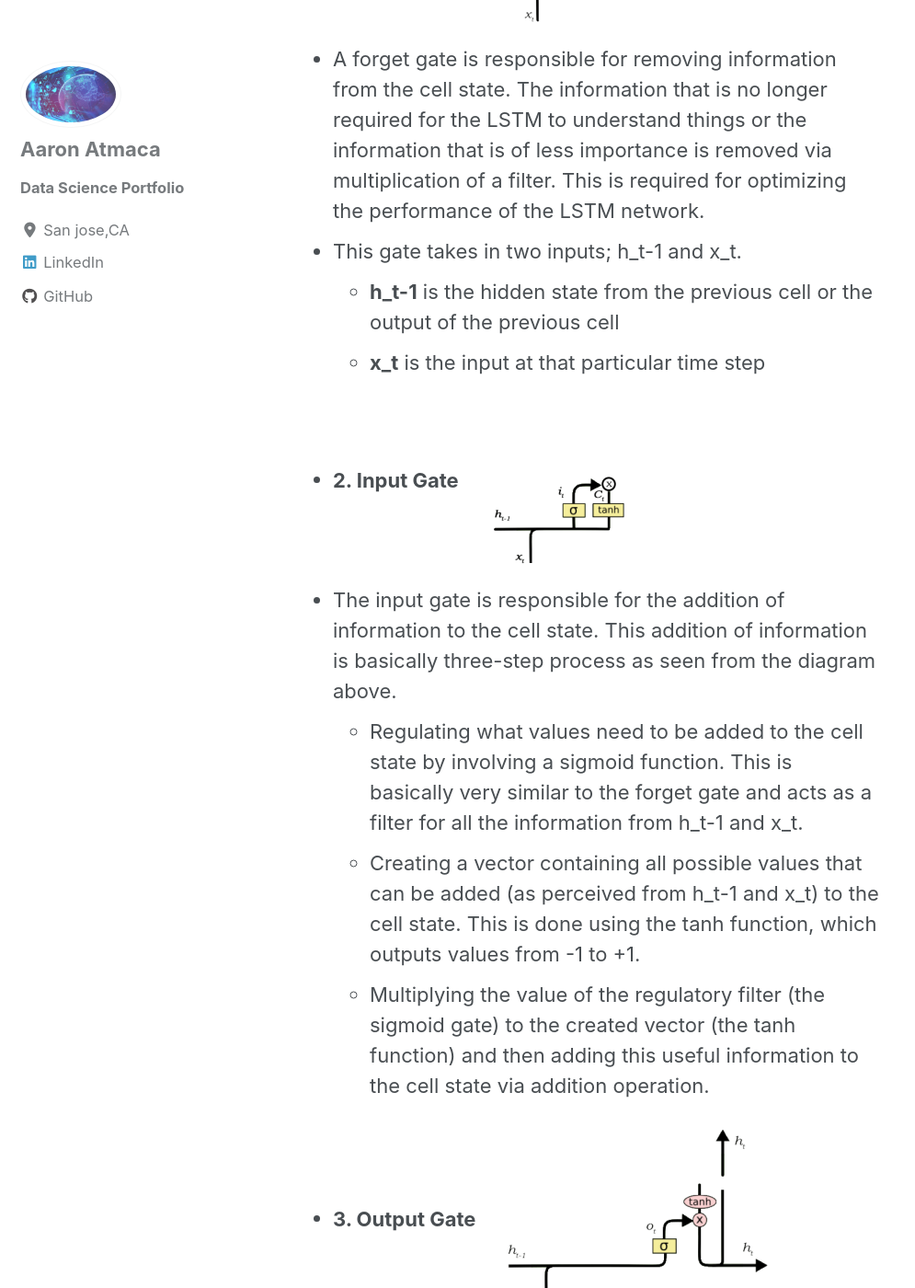
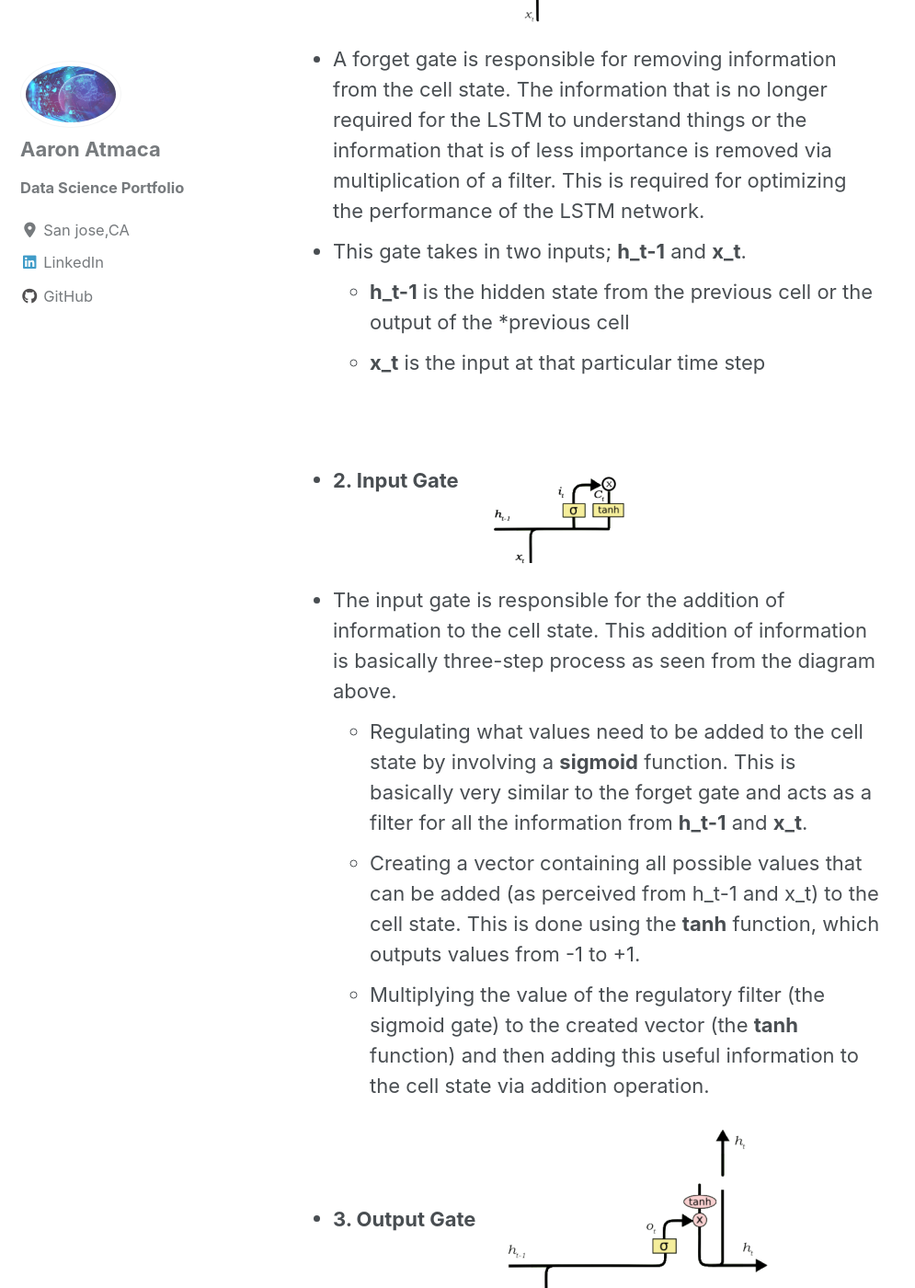
Before and after one commit to erenat77/erenat77.github.io, a Jekyll site: the page built from _posts/2018-12-10-stock_price_analysis.md, in a window 1280 px wide and 1400 px high, scrolled down 2928 px. Shown: the whole window at 92% size, without its empty margins (0-995 px from the left). Built offline with Jekyll 4.4.1, drawn with Linux system fonts in a browser that asks for light colours; cached includes are drawn as plain includes; nearby versions of some CDN libraries; some of the changed lines change nothing that is shown; some of the changed text lies outside the part shown.

Commit message:
added extra explanation

````diff
--- a/_posts/2018-12-10-stock_price_analysis.md
+++ b/_posts/2018-12-10-stock_price_analysis.md
@@ -22,15 +22,15 @@
 + **1. Forget gate**:
 ![fgate](/images/fgate.png)
 * A forget gate is responsible for removing information from the cell state. The information that is no longer required for the LSTM to understand things or the information that is of less importance is removed via multiplication of a filter. This is required for optimizing the performance of the LSTM network.
-* This gate takes in two inputs; h_t-1 and x_t.
-  * **h_t-1** is the hidden state from the previous cell or the output of the previous cell
+* This gate takes in two inputs; **h_t-1** and **x_t**.
+  * **h_t-1** is the hidden state from the previous cell or the output of the *previous cell
   * **x_t** is the input at that particular time step
 + **2. Input Gate**
 ![igate](/images/igate.png)
 * The input gate is responsible for the addition of information to the cell state. This addition of information is basically three-step process as seen from the diagram above.
-  * Regulating what values need to be added to the cell state by involving a sigmoid function. This is basically very similar to the forget gate and acts as a filter for all the information from h_t-1 and x_t.
-  * Creating a vector containing all possible values that can be added (as perceived from h_t-1 and x_t) to the cell state. This is done using the tanh function, which outputs values from -1 to +1.
-  * Multiplying the value of the regulatory filter (the sigmoid gate) to the created vector (the tanh function) and then adding this useful information to the cell state via addition operation.
+  * Regulating what values need to be added to the cell state by involving a **sigmoid** function. This is basically very similar to the forget gate and acts as a filter for all the information from **h_t-1** and **x_t**.
+  * Creating a vector containing all possible values that can be added (as perceived from h_t-1 and x_t) to the cell state. This is done using the **tanh** function, which outputs values from -1 to +1.
+  * Multiplying the value of the regulatory filter (the sigmoid gate) to the created vector (the **tanh** function) and then adding this useful information to the cell state via addition operation.
 + **3. Output Gate**
 ![ogate](/images/ogate.png)
 * The functioning of an output gate can again be broken down to three steps:
@@ -41,12 +41,41 @@
 ## My model to estimate the next close value of this particular Stock
 
 * Import the data which include 10 years of the particular stock history and then separate the data as train and test
-  * Train ==> until 2019
+  * Train ==> until 2019 (10 years of history)
   * Test ==> from Jan 2019 to March 2019 (unseen data to eval the model performance)
 * Preprocess the data for input of the model. Basically, created a input including 60 days series data
 * Visualize the data over time
 * Checked the correlation btw features and decide which feature will be used for this analysis
 * Use past 60 days data to estimate the following date **close** value.
+* Created a model with LSTM to remember long term history
+```python
+from keras.layers import Input,Conv1D,TimeDistributed
+from keras.models import Sequential
+from keras.layers import Dense,TimeDistributed,Bidirectional
+from keras.layers import LSTM,Input,Conv1D,TimeDistributed
+from keras.layers import Dropout,Activation
+from keras.callbacks import LearningRateScheduler
+from keras.optimizers import SGD,Adagrad,Adam
+
+model = Sequential([
+    LSTM(60,return_sequences=True,input_shape =(None,1)),
+    Dropout(0.6),
+    Bidirectional(LSTM(60,return_sequences=True)),
+    Dropout(0.6),
+    Bidirectional(LSTM(60,return_sequences=True)),
+    Dropout(0.6),
+    Bidirectional(LSTM(30)),
+    Dropout(0.4),
+    Dense(60),
+    Dropout(0.6),
+    Dense(30),
+    Dropout(0.35),
+    Dense(1),
+])
+```
+* model summary :
+![model](/images/model_sum.png)
+
 * Train the model with learning rate scheduler so that I can capture the best learning rate in terms of time and accuracy
 * Train the model with the learning rate we choose
 * Test the model with unseen data and visualize the result against the real information
````
Also changed, not shown: images/model_sum.png (added).
